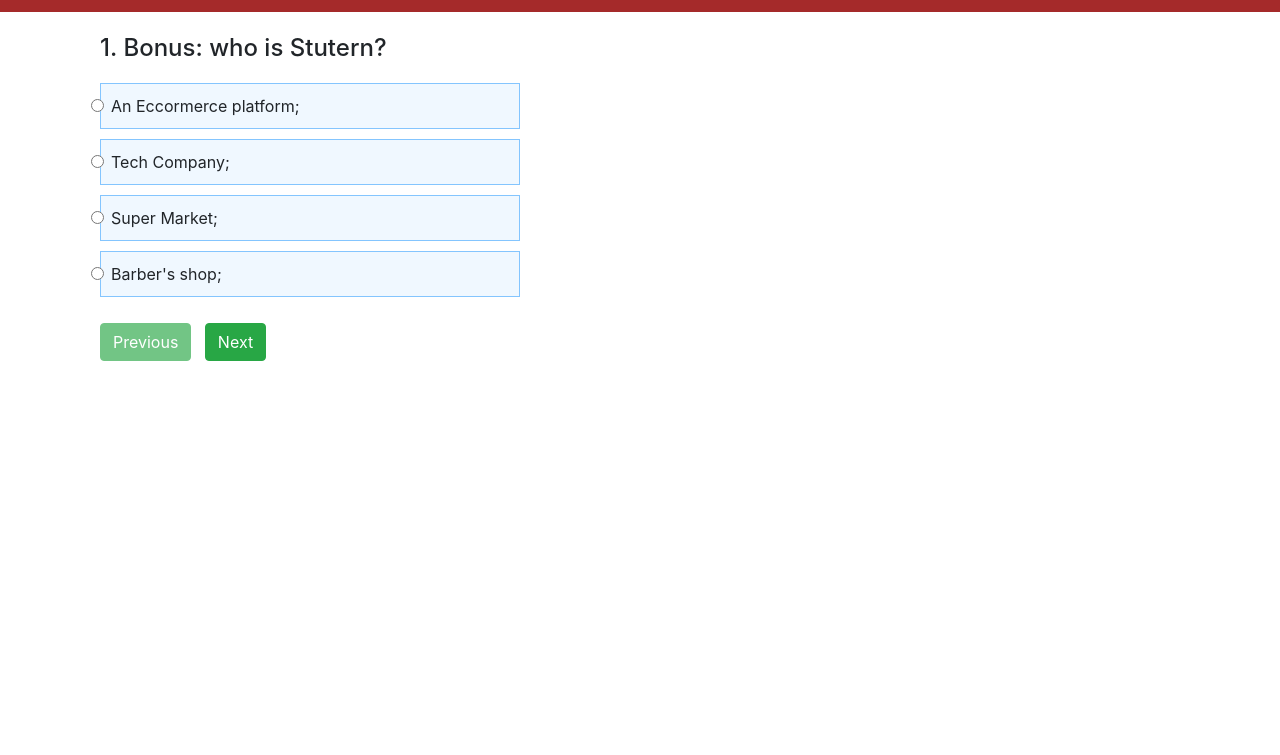
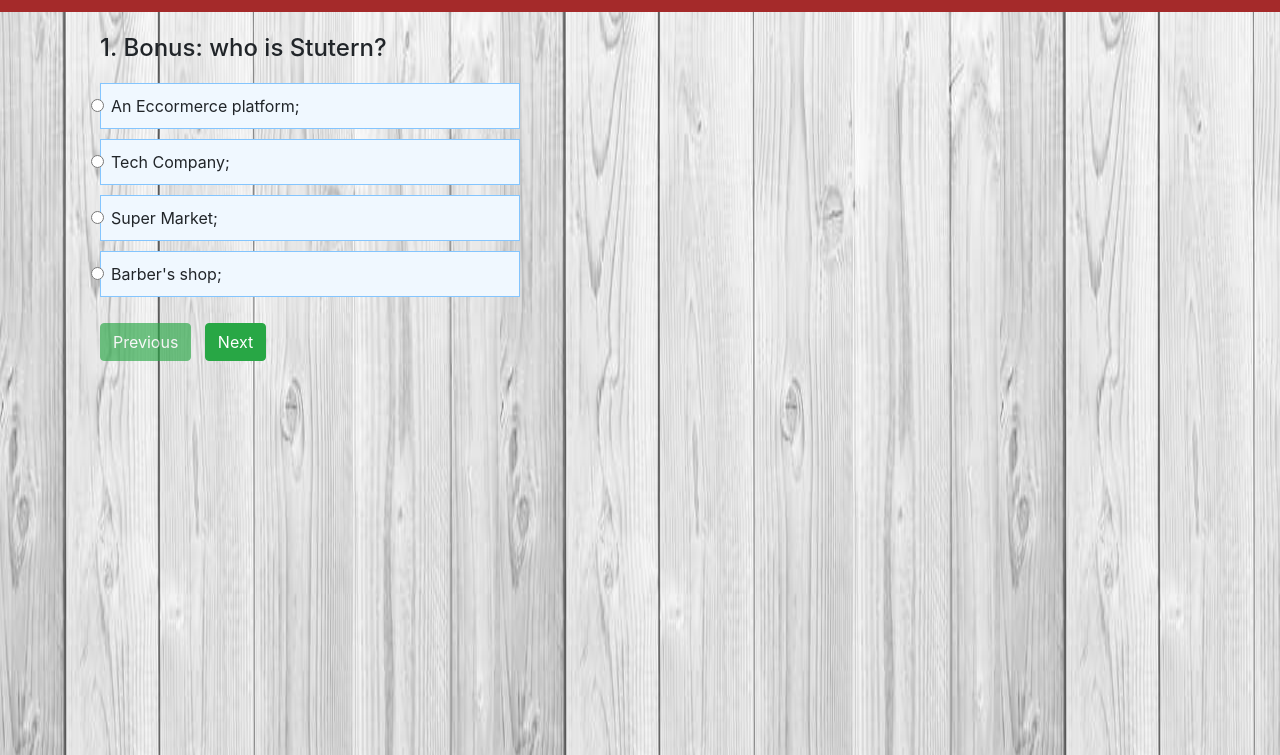
Before and after one commit to codezix/quiz_master_v2, a plain HTML site: page app.html in a window 1280 px wide. Shown: the part 45-800 px from the top of the page. Drawn offline with nearby package versions, Linux system fonts and the light colour scheme.

Commit message:
Update style.css

```diff
--- a/style.css
+++ b/style.css
@@ -1,3 +1,7 @@
+body {
+    background-image: url("img/app.jpeg");
+    background-size: 500px 1000px;
+}
 .nul {
     background: brown;
 }
```
